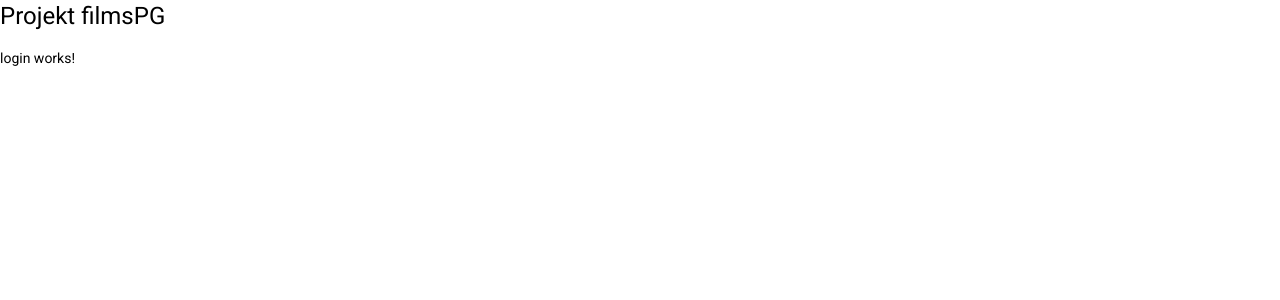
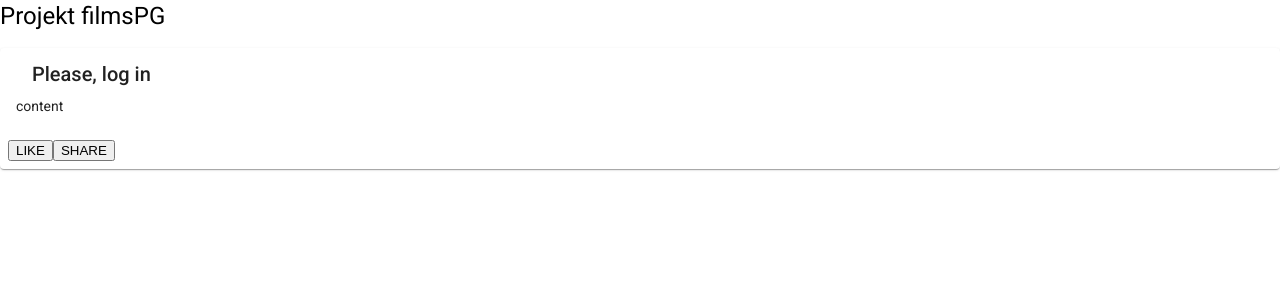
Before and after one commit to PeterGursky/tsystems-2022, an Angular app in the folder filmsPG/: page /login in a window 1280 px wide. Shown: the top 300 px of the page. Built offline with nearby package versions, Linux system fonts and the light colour scheme.

Commit message:
router, card in login

```diff
--- a/filmsPG/src/app/app-routing.module.ts
+++ b/filmsPG/src/app/app-routing.module.ts
@@ -2,10 +2,13 @@ import { NgModule } from '@angular/core';
 import { RouterModule, Routes } from '@angular/router';
 import { UsersComponent } from './users/users.component';
 import { LoginComponent } from './login/login.component';
+import { P404Component } from './p404/p404.component';
 
 const routes: Routes = [
   {path: 'users', component: UsersComponent},
-  {path: 'login', component: LoginComponent}
+  {path: 'login', component: LoginComponent},
+  {path: '', redirectTo: '/users', pathMatch: 'full'},
+  {path: '**', component: P404Component}
 ];
 
 @NgModule({
--- a/filmsPG/src/app/app.module.ts
+++ b/filmsPG/src/app/app.module.ts
@@ -7,18 +7,22 @@ import { BrowserAnimationsModule } from '@angular/platform-browser/animations';
 import {MatTableModule} from '@angular/material/table';
 import { LoginComponent } from './login/login.component';
 import { AppRoutingModule } from './app-routing.module';
+import { P404Component } from './p404/p404.component';
+import {MatCardModule} from '@angular/material/card';
 
 @NgModule({
   declarations: [
     AppComponent,
     UsersComponent,
-    LoginComponent
+    LoginComponent,
+    P404Component
   ],
   imports: [
     BrowserModule,
     HttpClientModule,
     BrowserAnimationsModule,
     MatTableModule,
+    MatCardModule,
     AppRoutingModule
   ],
   providers: [],
--- a/filmsPG/src/app/login/login.component.html
+++ b/filmsPG/src/app/login/login.component.html
@@ -1 +1,12 @@
-<p>login works!</p>
+<mat-card class="example-card">
+  <mat-card-header>
+    <mat-card-title>Please, log in</mat-card-title>
+  </mat-card-header>
+  <mat-card-content>
+    content
+  </mat-card-content>
+  <mat-card-actions>
+    <button mat-button>LIKE</button>
+    <button mat-button>SHARE</button>
+  </mat-card-actions>
+</mat-card>
--- a/filmsPG/src/app/login/login.component.ts
+++ b/filmsPG/src/app/login/login.component.ts
@@ -1,4 +1,5 @@
 import { Component, OnInit } from '@angular/core';
+import { Auth } from 'src/entities/auth';
 
 @Component({
   selector: 'app-login',
@@ -6,6 +7,7 @@ import { Component, OnInit } from '@angular/core';
   styleUrls: ['./login.component.css']
 })
 export class LoginComponent implements OnInit {
+  auth = new Auth();
 
   constructor() { }
 
--- /dev/null
+++ b/filmsPG/src/app/p404/p404.component.html
@@ -0,0 +1,2 @@
+<p>Page not found</p>
+<p>Please, go to <a href="/">homepage</a></p>
--- /dev/null
+++ b/filmsPG/src/app/p404/p404.component.ts
@@ -0,0 +1,15 @@
+import { Component, OnInit } from '@angular/core';
+
+@Component({
+  selector: 'app-p404',
+  templateUrl: './p404.component.html',
+  styleUrls: ['./p404.component.css']
+})
+export class P404Component implements OnInit {
+
+  constructor() { }
+
+  ngOnInit(): void {
+  }
+
+}
--- /dev/null
+++ b/filmsPG/src/entities/auth.ts
@@ -0,0 +1,6 @@
+export class Auth {
+  constructor(
+    public login: string = '',
+    public password: string = ''
+  ){}
+}
```
Also changed, not shown: filmsPG/src/app/p404/p404.component.css (added), 1 other file (tests, documents, lock files or other folders).
